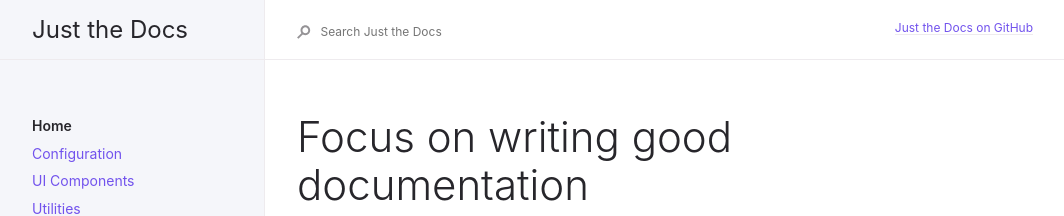
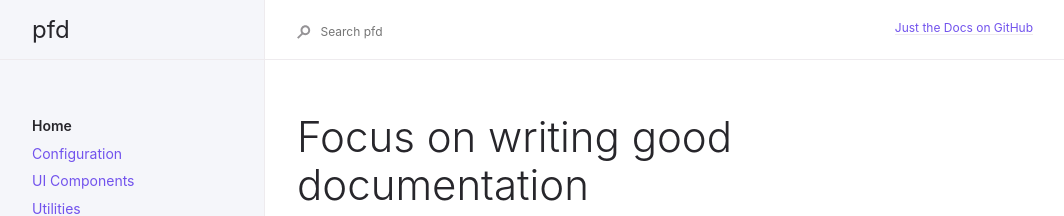
Before and after one commit to pfd/fitzgerald, a Jekyll site: the page built from index.md, in a window 1280 px wide. Shown: the top 216 px of the page, without its empty margins (91-1155 px from the left). Built offline with Jekyll 4.4.1, drawn with Linux system fonts in a browser that asks for light colours.

```diff
--- a/Gemfile
+++ b/Gemfile
@@ -1,2 +1,4 @@
 source "https://rubygems.org"
 gemspec
+
+gem 'jekyll-seo-tag'
--- a/_config.yml
+++ b/_config.yml
@@ -13,8 +13,8 @@
 # you will see them accessed via {{ site.title }}, {{ site.github_repo }}, and so on.
 # You can create any custom variable you would like, and they will be accessible
 # in the templates via {{ site.myvariable }}.
-title: Just the Docs
-description: A Jekyll theme for documentation
+title: pfd
+description: A pfd theme for documentation
 baseurl: "/fitzgerald" # the subpath of your site, e.g. /blog
 url: "https://pfd.github.io" # the base hostname & protocol for your site, e.g. http://example.com
 
@@ -34,7 +34,8 @@ color_scheme: nil
 
 # Google Analytics Tracking (optional)
 # e.g, UA-1234567-89
-ga_tracking: UA-2709176-10
+ga_tracking: UA-142138857-1
+google-site-verification: 16RKMPRq4l-5153gME9yXAoit3VOUw_OwuM3PEXIiNw
 
 plugins:
   - jekyll-seo-tag
```
